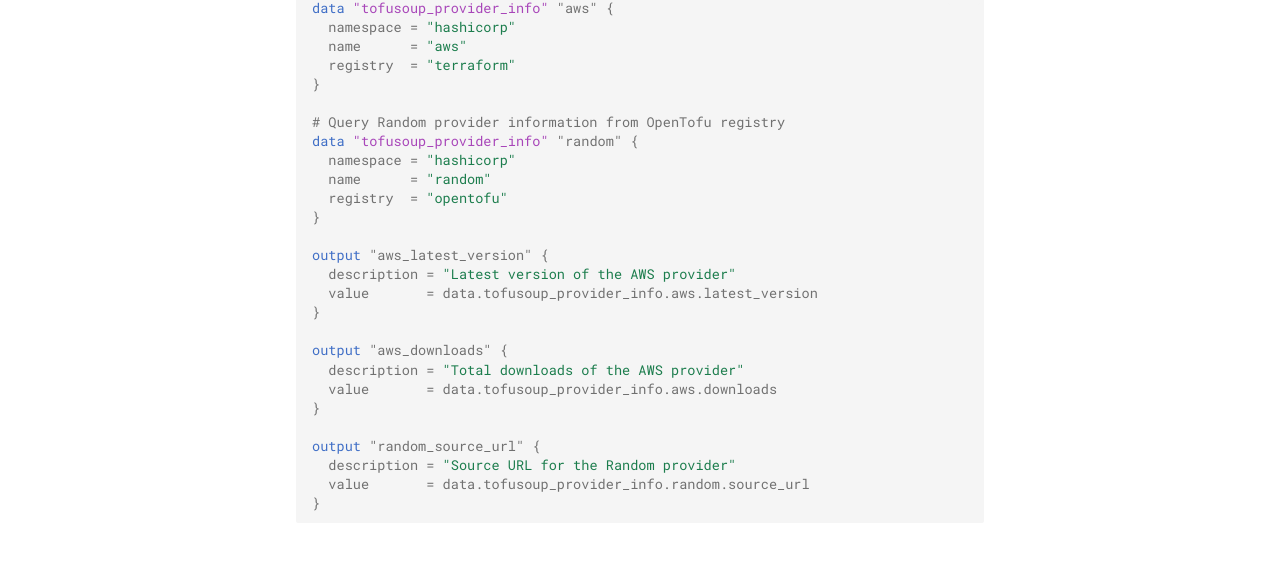
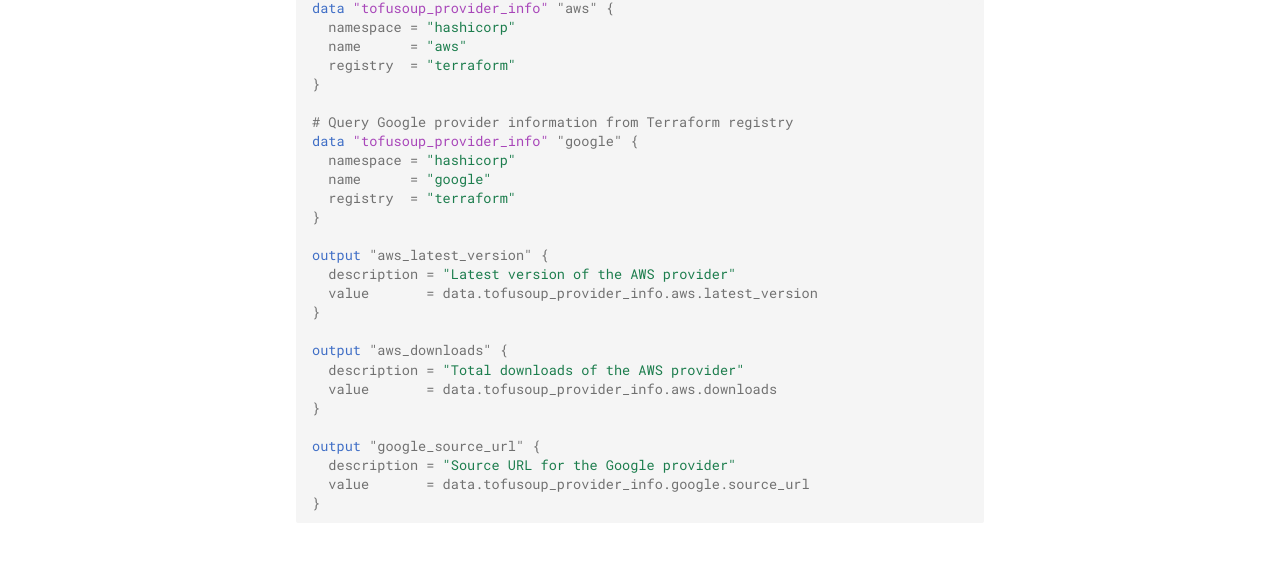
Before and after one commit to provide-io/terraform-provider-tofusoup, an MkDocs documentation site: the page built from docs/data-sources/provider_info.md, in a window 1280 px wide and 1211 px high. Shown: the part 394-962 px from the top of the window. Built offline with MkDocs 1.6.1 and Material for MkDocs 9.7.7, drawn with Linux system fonts in a browser that asks for light colours.

Commit message:
docs: add provider_info data source documentation and update index
Also:
- scaffold: introduce provider_info data source module skeleton and example

````diff
--- a/docs/data-sources/provider_info.md
+++ b/docs/data-sources/provider_info.md
@@ -20,11 +20,11 @@
   registry  = "terraform"
 }
 
-# Query Random provider information from OpenTofu registry
-data "tofusoup_provider_info" "random" {
+# Query Google provider information from Terraform registry
+data "tofusoup_provider_info" "google" {
   namespace = "hashicorp"
-  name      = "random"
-  registry  = "opentofu"
+  name      = "google"
+  registry  = "terraform"
 }
 
 output "aws_latest_version" {
@@ -37,9 +37,9 @@
   value       = data.tofusoup_provider_info.aws.downloads
 }
 
-output "random_source_url" {
-  description = "Source URL for the Random provider"
-  value       = data.tofusoup_provider_info.random.source_url
+output "google_source_url" {
+  description = "Source URL for the Google provider"
+  value       = data.tofusoup_provider_info.google.source_url
 }
 
 ```
````
Also changed, not shown: docs/index.md (+0 -4 lines), 2 other files.
